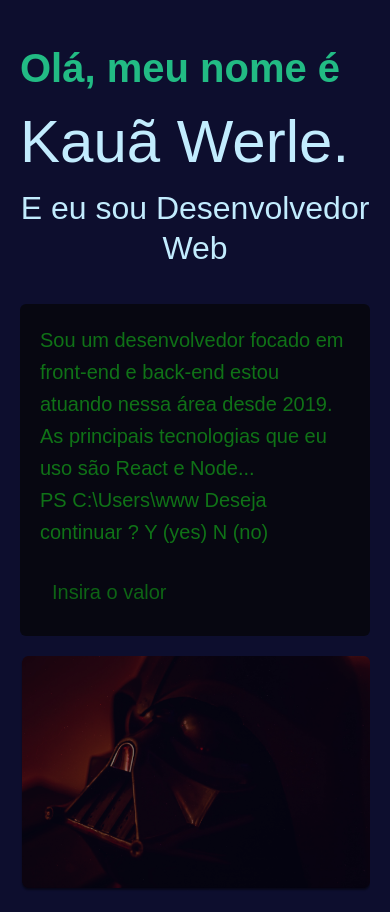
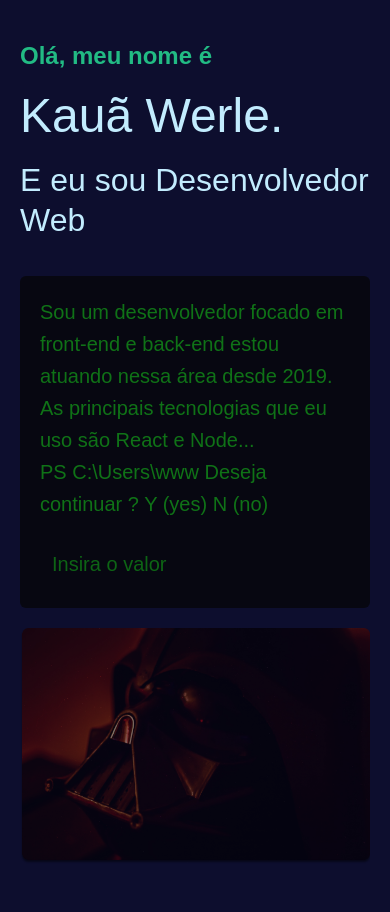
Before and after one commit to kauawerle/portfolio-kauawdev, a Next.js app: page / in a window 390 px wide. After the commit the page ends 884 px from the top, so only its background shows below. Built offline with nearby package versions, Linux system fonts and the light colour scheme; a web font is replaced by a local one.

Commit message:
fix: fix layout responsivity

```diff
--- a/src/components/FooterComponent/index.tsx
+++ b/src/components/FooterComponent/index.tsx
@@ -5,9 +5,7 @@ const navigation = {
     {
       name: 'Email',
       href: 'mailto:kauawerle19@gmail.com',
-    },
-    { name: 'Accessibility', href: '#' },
-    { name: 'Partners', href: '#' },
+    }
   ],
   social: [
     {
@@ -50,14 +48,14 @@ export default function FooterComponent() {
     <footer className="w-full border-2 border-[#080924] border-t-[#080924] bg-background">
       <div className="mx-auto max-w-7xl overflow-hidden  py-24 lg:px-8 lg:py-20">
         <nav
-          className="-mb-6 flex w-full columns-2 flex-col items-center justify-center space-x-12 lg:flex-row"
+          className="-mb-6 flex w-full columns-2 flex-row items-center justify-center space-x-12 "
           aria-label="Footer"
         >
           {navigation.main.map((item) => (
             <div key={item.name} className="pb-6">
               <a
                 href={item.href}
-                className="text-sm leading-6 text-white hover:text-text"
+                className="text-md leading-6 text-white hover:text-text"
               >
                 {item.name}
               </a>
--- a/src/components/HeroComponent/index.tsx
+++ b/src/components/HeroComponent/index.tsx
@@ -5,26 +5,27 @@ import darthDev from '@/images/darth-dev.png';
 export default function HeroComponent({ onInput }: any) {
   return (
     <main
-      className={`lg:p-12
+      className={`flex
+        h-auto
+        items-center
+        justify-center
+        border-b-[#080924]
+        bg-[#0D0E2E]
+        bg-right-bottom
         font-sans
+        drop-shadow-lg
         lg:h-[100vh]
-        h-auto
-        drop-shadow-lg
-        flex
-        justify-center
-        bg-right-bottom
-        items-center
-        bg-[#0D0E2E]`}
+        lg:p-12`}
     >
-      <div className="w-full p-5 max-w-none flex items-center justify-center flex-col lg:flex-row">
-        <div className="flex mt-5 mb-5 flex-col text-center lg:text-left max-w-8xl justify-start items-start">
-          <strong className="text-[#22BB84] text-4xl">Olá, meu nome é</strong>
-          <h1 className="text-6xl mt-4 text-text">Kauã Werle.</h1>
-          <h3 className="font-sans text-3xl my-4 text-text">
+      <div className="flex w-full max-w-none flex-col items-center justify-center p-5 lg:flex-row">
+        <div className="max-w-8xl mb-5 mt-5 flex flex-col items-start justify-start text-left">
+          <strong className="text-2xl lg:text-4xl text-[#22BB84]">Olá, meu nome é</strong>
+          <h1 className="mt-4 text-5xl lg:text-6xl text-text">Kauã Werle.</h1>
+          <h3 className="my-4 font-sans text-3xl text-text">
             E eu sou Desenvolvedor Web
           </h3>
-          <div className="p-5 opacity-70 mt-5 rounded-md w-full lg:w-[70%] bg-[#050505]">
-            <p className="font-sans text-xl text-[#119D0E] text-left">
+          <div className="mt-5 w-full rounded-md bg-[#050505] p-5 opacity-70 lg:w-[80%] 2xl:w-[70%]">
+            <p className="text-left font-sans text-xl text-[#119D0E]">
               Sou um desenvolvedor focado em front-end e back-end estou atuando
               nessa área desde 2019. As principais tecnologias que eu uso são
               React e Node...
@@ -33,16 +34,16 @@ export default function HeroComponent({ onInput }: any) {
             </p>
             <input
               type="text"
-              className="w-full border-none text-[#119D0E] outline-none  mt-5 bg-transparent text-xl placeholder:text-xl placeholder:text-[#0E890B]"
+              className="mt-5 w-full border-none bg-transparent  text-xl text-[#119D0E] outline-none placeholder:text-xl placeholder:text-[#0E890B]"
               placeholder="Insira o valor"
               onInput={onInput}
             />
           </div>
         </div>
         <div>
-          <Image width={1240} height={900} src={darthDev} alt="DarthDev"/>
+          <Image width={1240} height={900} src={darthDev} alt="DarthDev" />
         </div>
       </div>
     </main>
-  );
+  )
 }
--- a/src/components/ProjectsComponent/index.tsx
+++ b/src/components/ProjectsComponent/index.tsx
@@ -2,16 +2,19 @@ import GridComponents from "../GridComponents";
 
 export default function ProjectsComponents() {
   return (
-    <section id="projects" className="h-auto md:h-[160vh] lg:h-auto 2xl:h-[130vh] bg-background">
-      <div className="flex justify-center py-8 flex-col items-center w-full">
-        <h3 className="mt-[5rem] text-text text-center lg:text-left text-5xl">
+    <section
+      id="projects"
+      className="h-auto bg-background md:h-[160vh] lg:h-auto 2xl:h-[130vh]"
+    >
+      <div className="flex w-full flex-col items-center justify-center py-8">
+        <h3 className="mt-[5rem] px-8 text-left text-5xl text-text lg:p-0">
           Projetos Realizados
         </h3>
-        <strong className="mt-3 w-[90%] lg:w-[20%] text-center text-text text-2xl">
+        <strong className="mt-3 w-full px-8 text-left text-xl lg:text-2xl text-text lg:w-[20%] lg:p-0 lg:text-center">
           Alguns projetos realizados e expêriencias que adquiri
         </strong>
         <GridComponents />
       </div>
     </section>
-  );
+  )
 }
```
